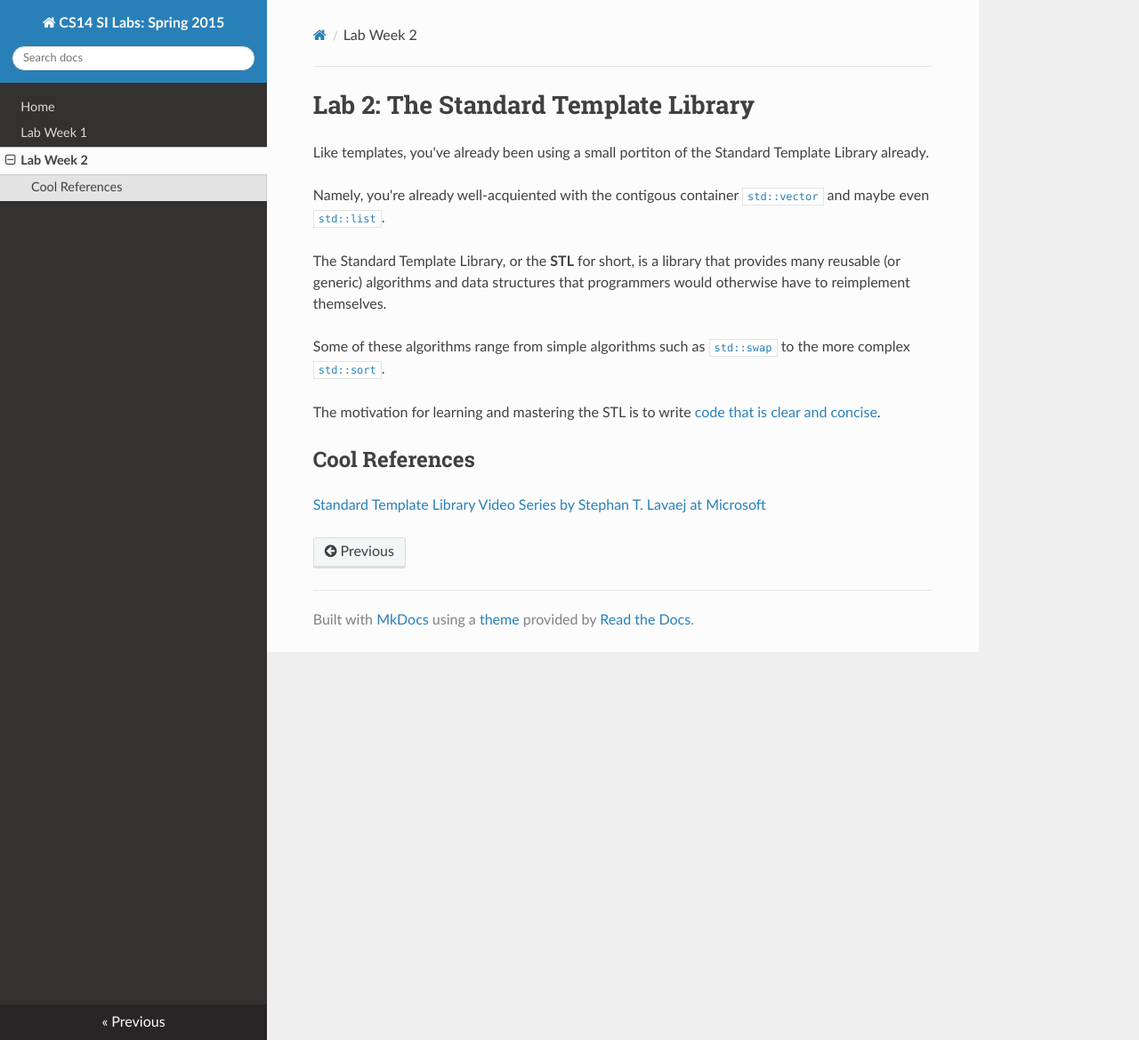
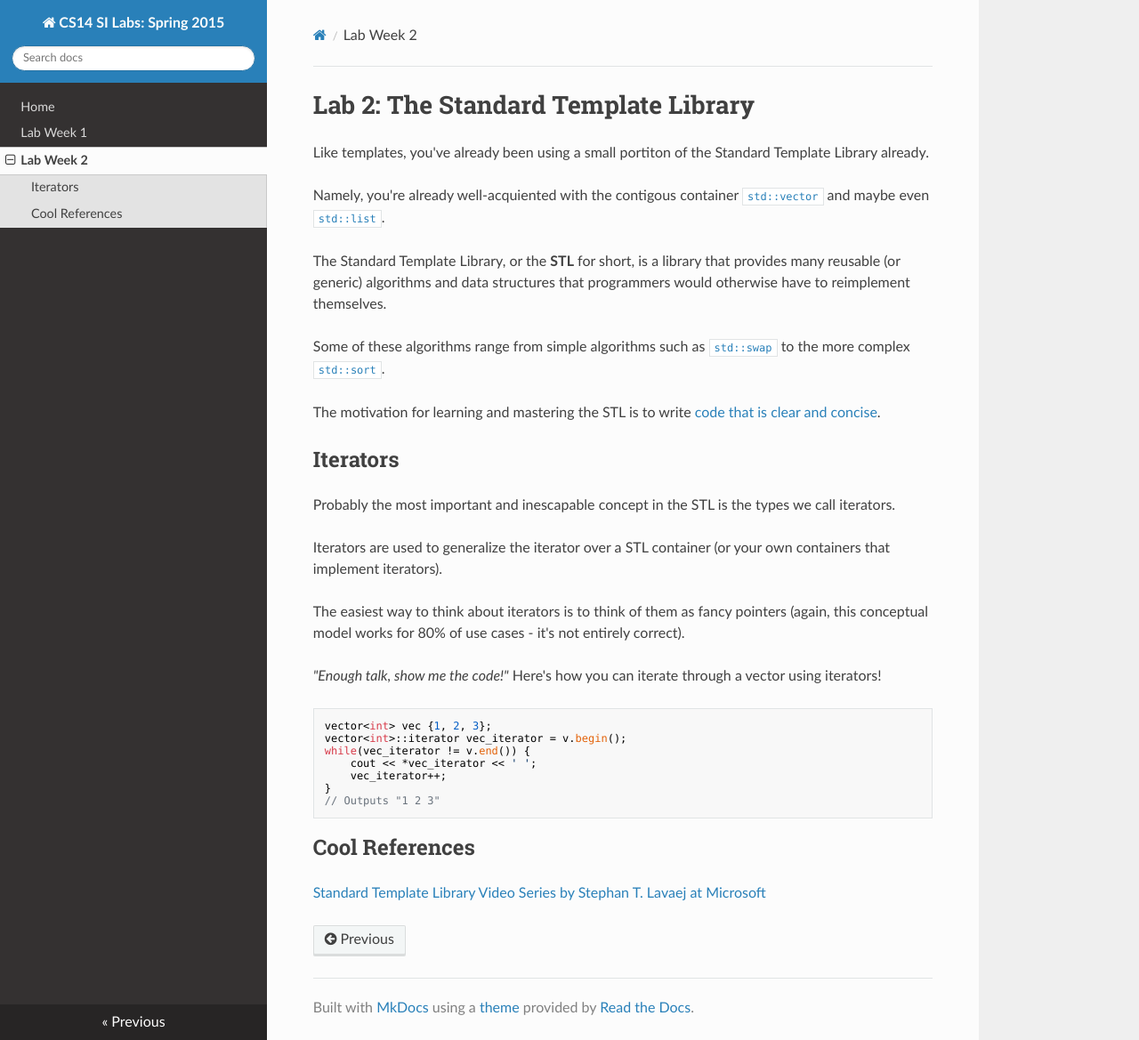
Before and after one commit to cs-si-ucr/CS14-Spring15, an MkDocs documentation site: the page built from docs/lab_week_02.md, in a window 1280 px wide and 1169 px high. Shown: the whole window at 89% size. Built offline with MkDocs 1.6.1, drawn with Linux system fonts in a browser that asks for light colours; nearby versions of some CDN libraries; old or Windows-style settings are respelled for this version of MkDocs.

Commit message:
added info about iterators

````diff
--- a/docs/lab_week_02.md
+++ b/docs/lab_week_02.md
@@ -21,6 +21,25 @@ as [`std::swap`][std-swap] to the more complex [`std::sort`][std-sort].
 
 The motivation for learning and mastering the STL is to write [code that is clear and concise][STL-beautiful].
 
+Iterators
+---------
+Probably the most important and inescapable concept in the
+STL is the types we call iterators.
+
+Iterators are used to generalize the iterator over a STL container (or your own containers that implement iterators).
+
+The easiest way to think about iterators is to think of them as fancy pointers (again, this conceptual model works for 80% of use cases - it's not entirely correct).
+
+*"Enough talk, show me the code!"* Here's how you can iterate through a vector using iterators!
+```cpp
+vector<int> vec {1, 2, 3};
+vector<int>::iterator vec_iterator = v.begin();
+while(vec_iterator != v.end()) {
+    cout << *vec_iterator << ' ';
+    vec_iterator++;
+}
+// Outputs "1 2 3"
+```
 
 
 Cool References
````
